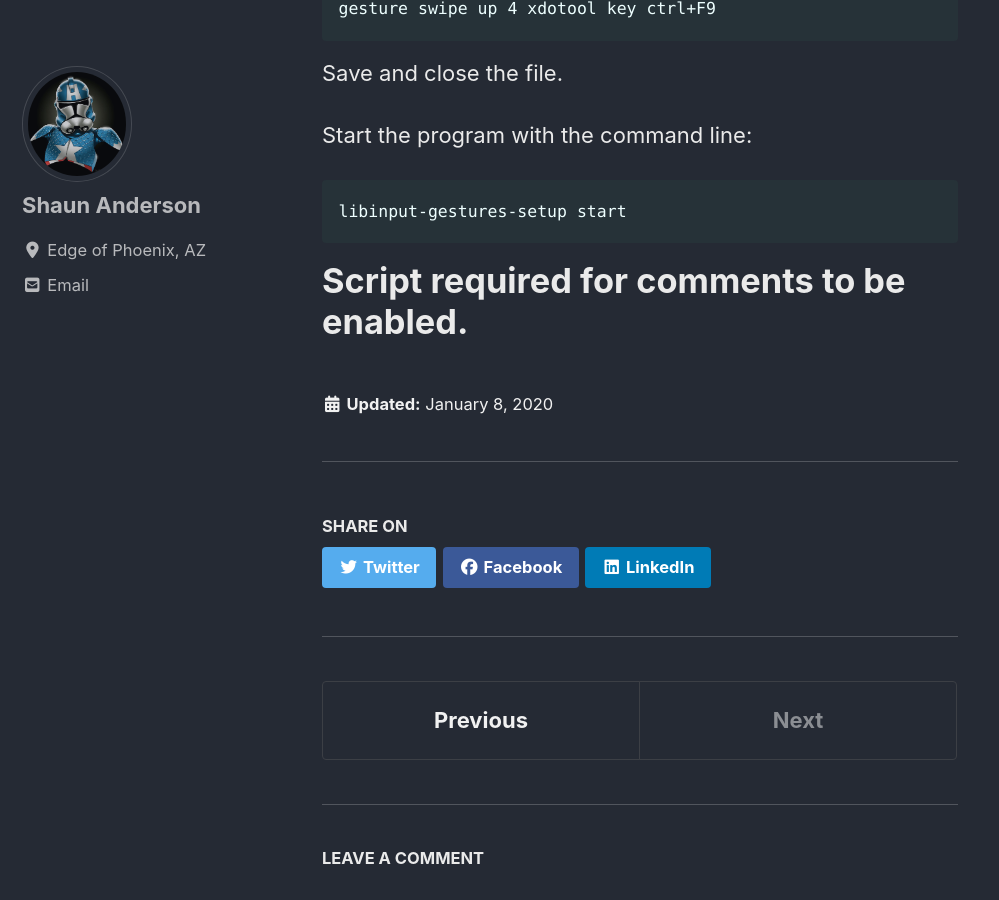
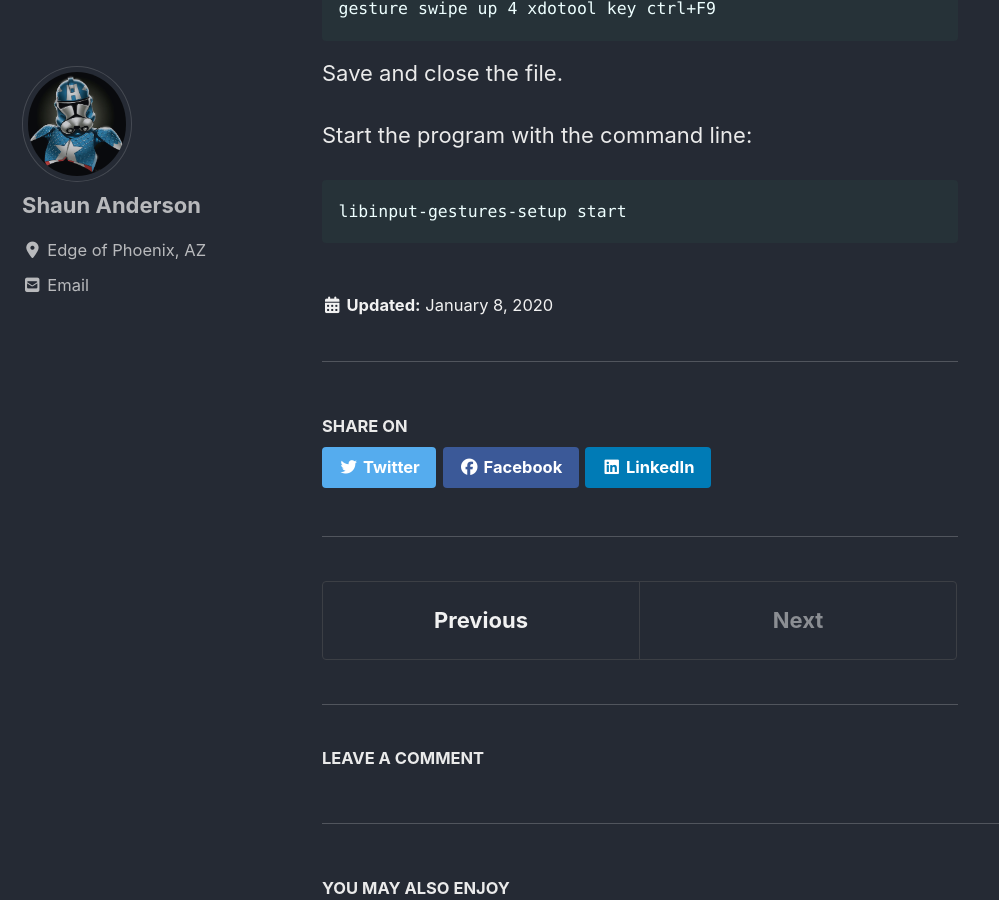
Before and after one commit to ShaunAndersonAZ/ShaunAndersonAZ.github.io, a Jekyll site: the page built from _posts/2020-01-08-Libinput-for-4-finger-swipe.md, in a window 1280 px wide and 900 px high, scrolled down 1379 px. Shown: the whole window, without its empty margins (0-999 px from the left). Built offline with Jekyll 4.4.1, drawn with Linux system fonts in a browser that asks for light colours; cached includes are drawn as plain includes; nearby versions of some CDN libraries; comment, search, counter and statistics services are not loaded.

Commit message:
Removed comment

````diff
--- a/_posts/2020-01-08-Libinput-for-4-finger-swipe.md
+++ b/_posts/2020-01-08-Libinput-for-4-finger-swipe.md
@@ -39,10 +39,6 @@ Start the program with the command line:
 ```
 libinput-gestures-setup start
 ```
-
-
-
-# Script required for comments to be enabled.
 <script src="https://utteranc.es/client.js"
         repo="[ENTER REPO HERE]"
         issue-term="pathname"
````
